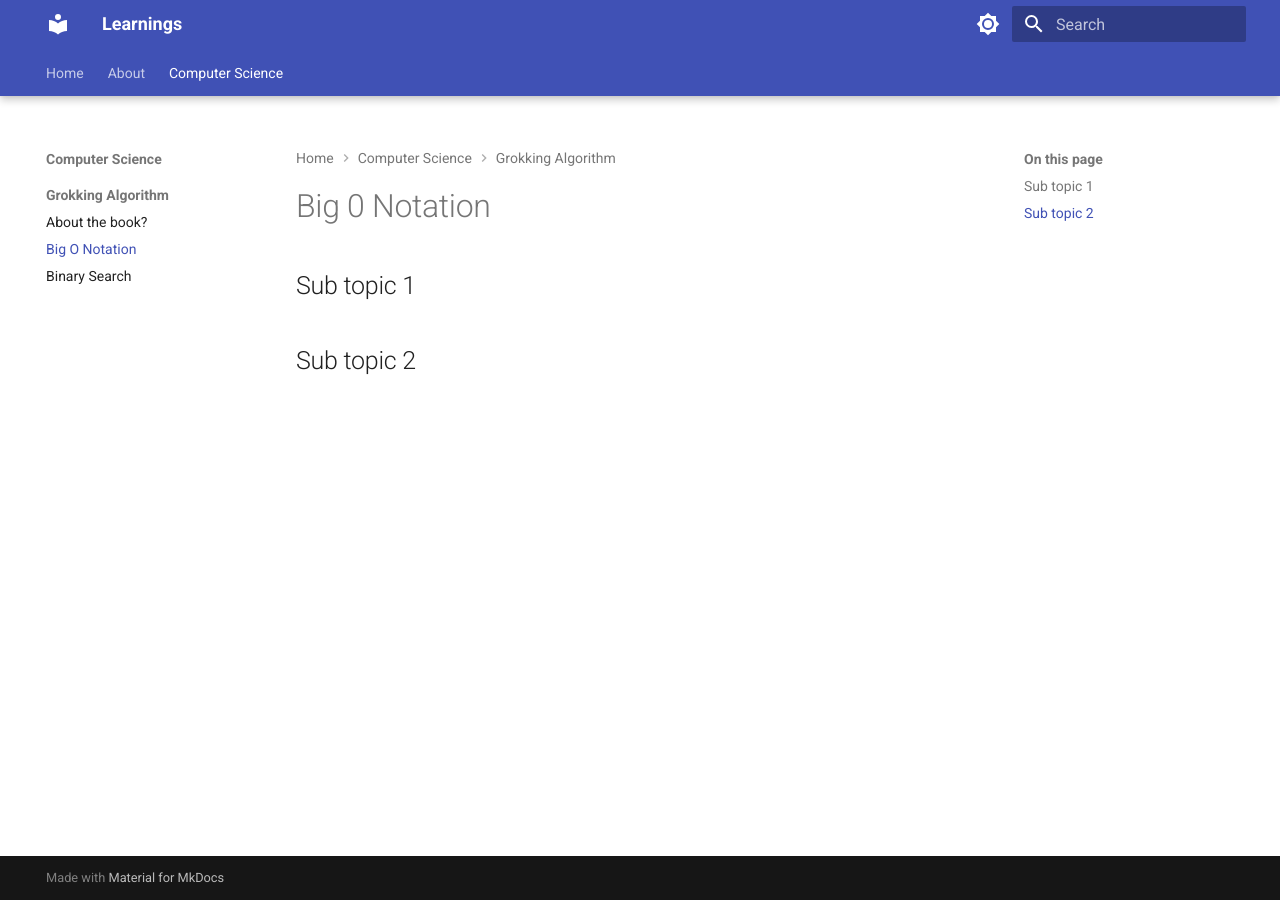
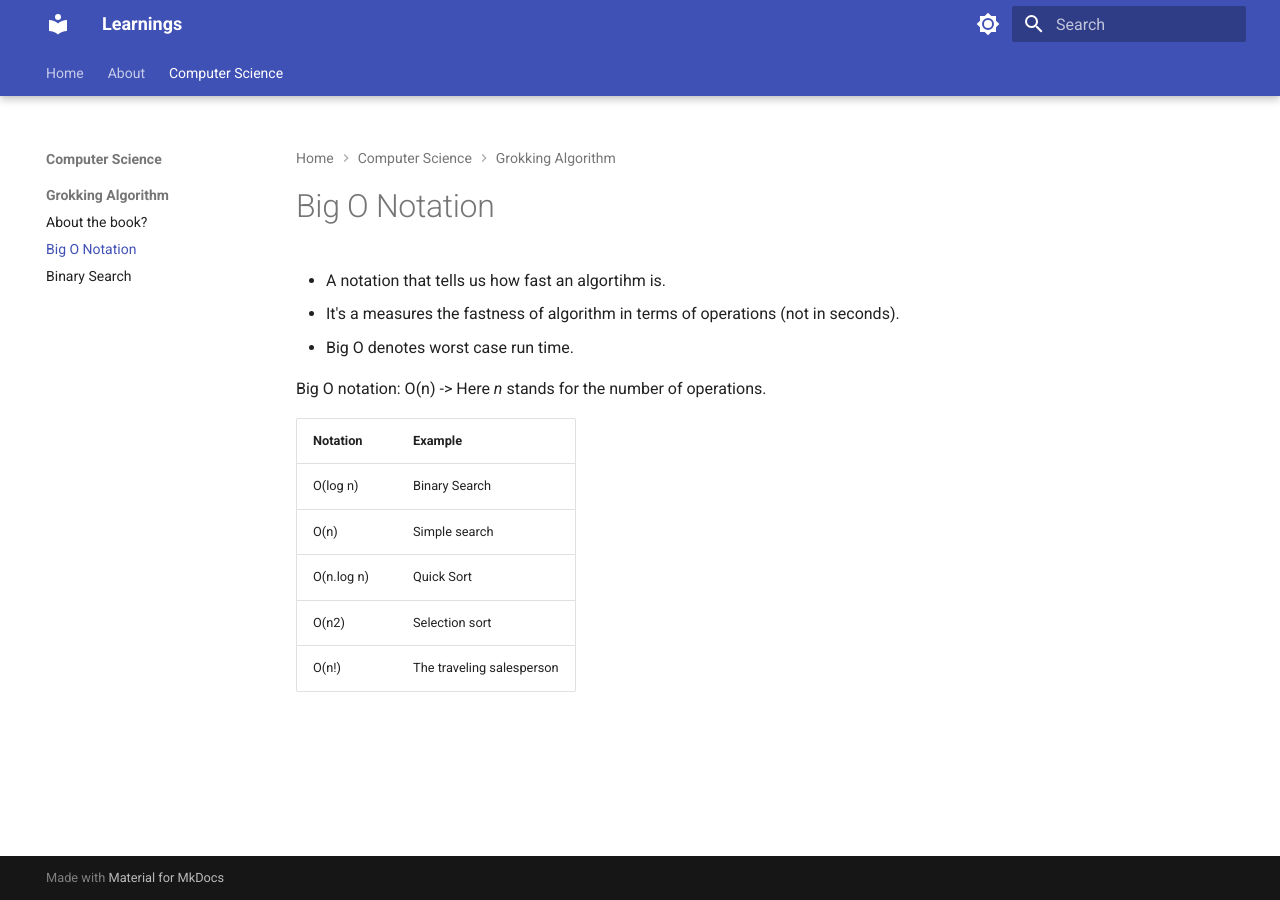
Before and after one commit to dheepakg/learnings, an MkDocs documentation site: the page built from docs/com-sci/algorithms/big-o-notation.md, in a window 1280 px wide. Built offline with MkDocs 1.6.1 and Material for MkDocs 9.7.7, drawn with Linux system fonts in a browser that asks for light colours; comment, search, counter and statistics services are not loaded.

Commit message:
Added big-o

```diff
--- a/docs/com-sci/algorithms/big-o-notation.md
+++ b/docs/com-sci/algorithms/big-o-notation.md
@@ -1,5 +1,16 @@
-# Big 0 Notation
+# Big O Notation
 
-## Sub topic 1
+- A notation that tells us how fast an algortihm is.
+- It's a measures the fastness of algorithm in terms of operations (not in seconds).
+- Big O denotes worst case run time.
 
-## Sub topic 2
+Big O notation: O(n) -> Here _n_ stands for the number of  operations.
+
+
+| Notation   | Example                   |
+| ---------- | ------------------------- |
+| O(log n)   | Binary Search             |
+| O(n)       | Simple search             |
+| O(n.log n) | Quick Sort                |
+| O(n2)      | Selection sort            |
+| O(n!)      | The traveling salesperson |
```
